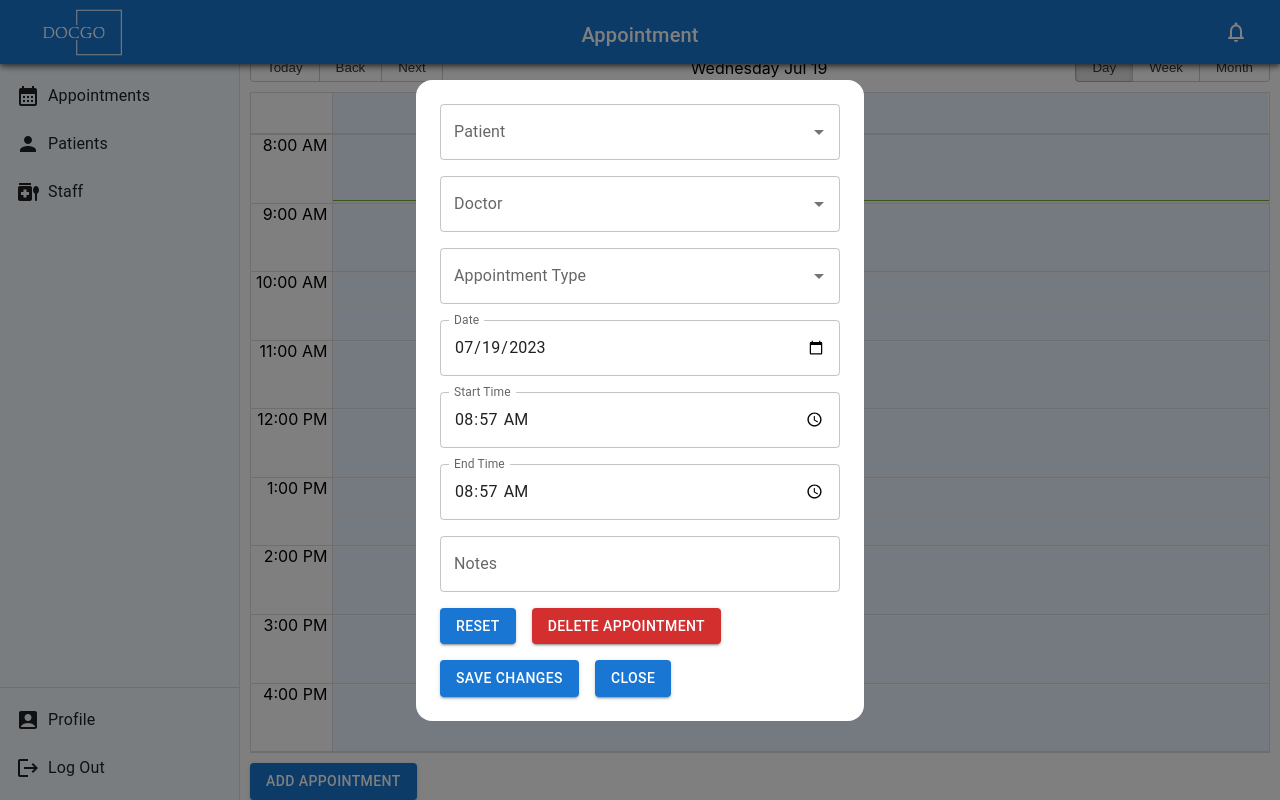
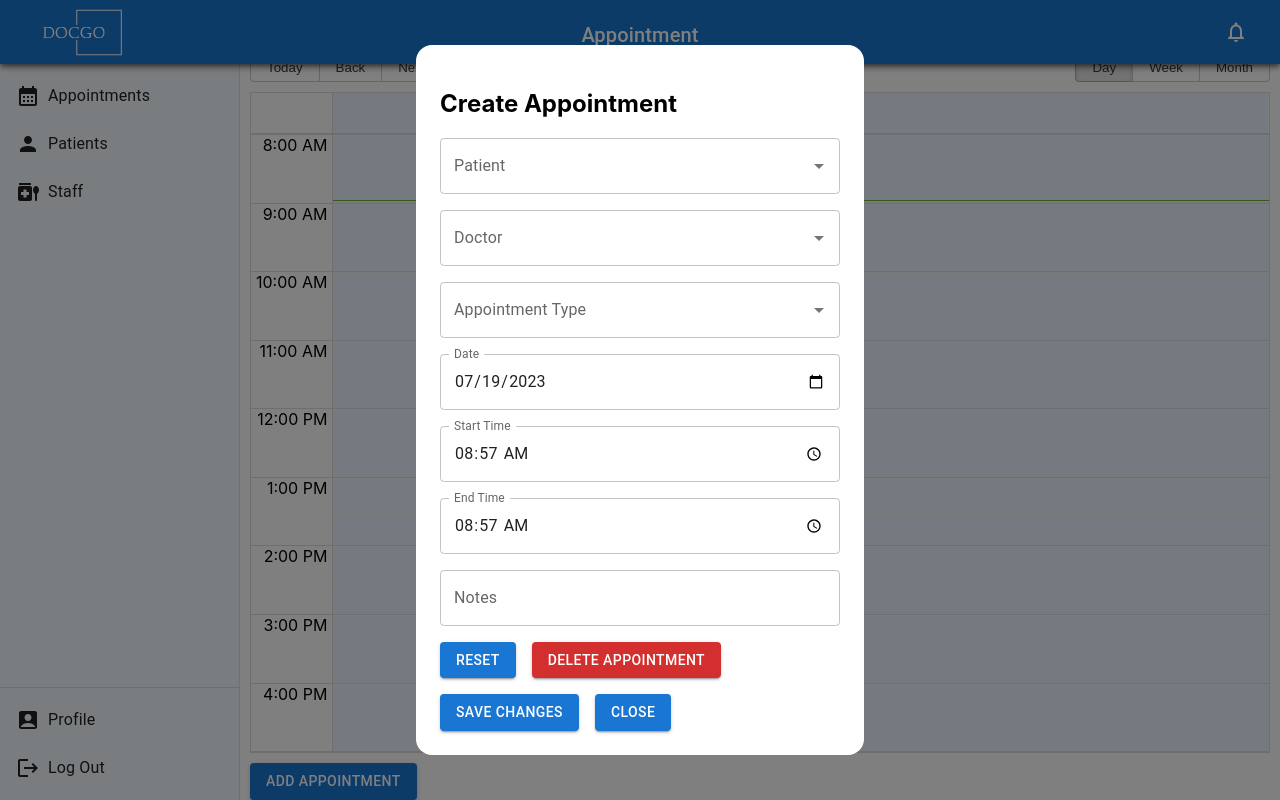
Before and after one commit to nush16/DocGo, a React (Create React App) app in the folder frontend/: page /appointments in a window 1280 px wide. Both pictures are taken after a click on the button "ADD APPOINTMENT". Shown: the part 47-847 px from the top of the page. Built offline with nearby package versions, Linux system fonts and the light colour scheme; no server answers.

Commit message:
delete  oppointment fixed

```diff
--- a/frontend/src/pages/appointments/Calendar.js
+++ b/frontend/src/pages/appointments/Calendar.js
@@ -18,14 +18,23 @@ const AppointmentCalendar = () => {
   const [appointments, setAppointments] = useState([]);
   const [calendarKey, setCalendarKey] = useState(0);
   const [errorMessage, setErrorMessage] = useState(null);
-  const [isAddAppointmentModalOpen, setAddAppointmentModalOpen] =
-    useState(false);
+  const [isAddAppointmentModalOpen, setAddAppointmentModalOpen] =useState(false);
+  const modalTitle = isAddAppointmentModalOpen ? "Create Appointment" : "Edit Appointment";
   const backendURL = process.env.NODE_ENV === 'development' ? process.env.REACT_APP_BACKEND_URL_DEV : process.env.REACT_APP_BACKEND_URL_PROD;
 
   const handleCellClick = (event) => {
+    console.log("Clicked event details:", event);
     setSelectedAppointment(event);
     setEditedAppointment({ ...event });
   };
+
+  const events = appointments.map((appointment) => ({
+    ...appointment,
+    id: appointment._id,
+    title: `${appointment.practitioner.first_name} ${appointment.practitioner.last_name} ${appointment.type} with ${appointment.patient.first_name} ${appointment.patient.last_name}`, // Adjust according to your data structure
+    start: new Date(appointment.startTime),
+    end: new Date(appointment.endTime),
+  }));
 
   // Function to fetch patients
   const fetchPatients = async () => {
@@ -99,11 +108,6 @@ const AppointmentCalendar = () => {
     setCalendarKey((prevKey) => prevKey + 1);
   }, [appointments]);
 
-  const events = appointments.map((appointment) => ({
-    title: `${appointment.type} with ${appointment.patient.first_name}`, // Adjust according to your data structure
-    start: new Date(appointment.startTime),
-    end: new Date(appointment.endTime),
-  }));
 
 
   const handleCloseModal = () => {
@@ -118,7 +122,7 @@ const AppointmentCalendar = () => {
   };
 
   const handleDelete = async () => {
-    if (editedAppointment && editedAppointment.id) {
+    if (editedAppointment && editedAppointment._id) {
       try {
         // Send DELETE request to the server with the appointment ID
         const response = await axios.delete(`${backendURL}/appointments/${editedAppointment.id}`, {
@@ -134,6 +138,7 @@ const AppointmentCalendar = () => {
           );
           alert("Appointment deleted successfully!");
           handleCloseModal();
+          setCalendarKey((prevKey) => prevKey + 1);
         }
       } catch (error) {
         console.error("Error deleting appointment:", error);
@@ -245,6 +250,7 @@ const AppointmentCalendar = () => {
             borderRadius: 4,
           }}
         >
+          <h2>{modalTitle}</h2>
           {errorMessage && (
             <div style={{ color: "red", marginBottom: "10px" }}>
               {errorMessage}
@@ -291,8 +297,6 @@ const AppointmentCalendar = () => {
                   <TextField {...params} label="Appointment Type" fullWidth sx={{ mb: 2 }} />
                 )}
               />
-
-
               {/* Editable Date Field */}
               <TextField
                 label="Date"
```
